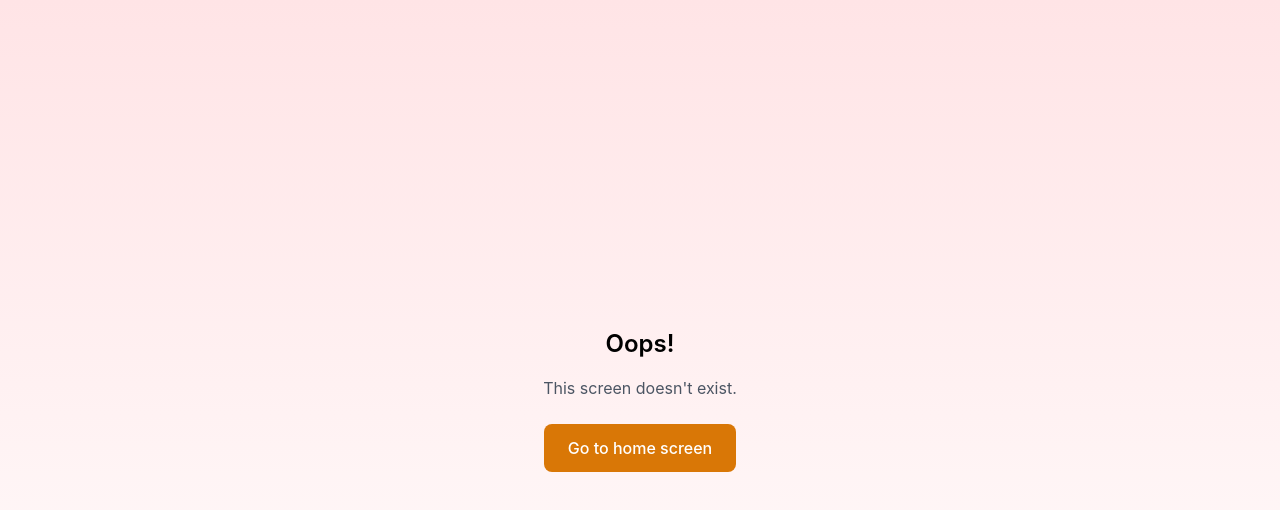
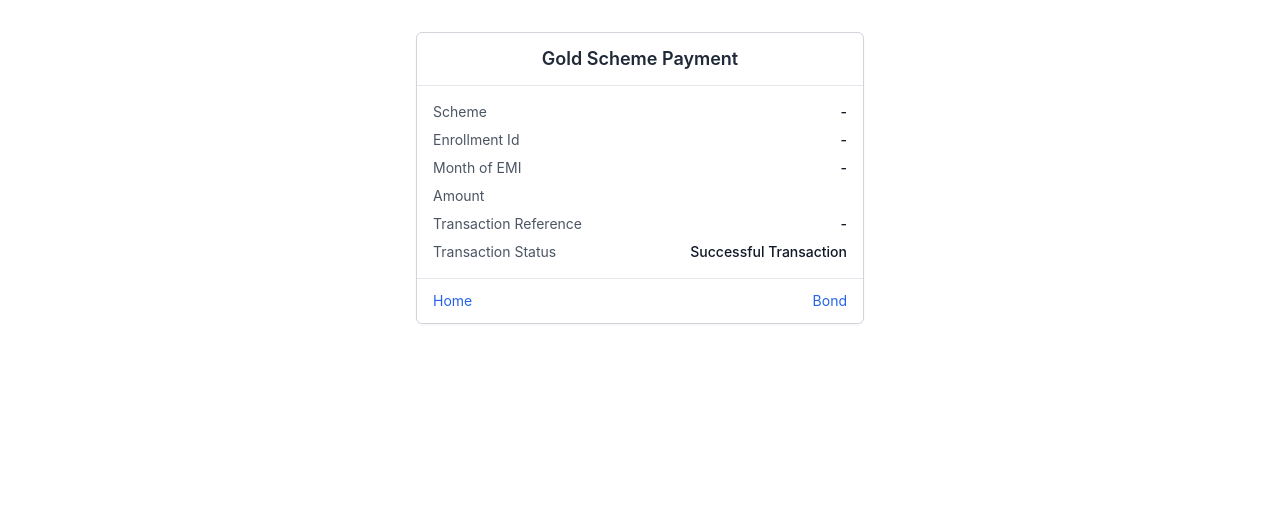
Before and after one commit to paramaguru-1593/kalyan_gss_ui, a React (Vite) app: page /payment-result in a window 1280 px wide. Shown: the top 510 px of the page. Built offline with nearby package versions, Linux system fonts and the light colour scheme.

Commit message:
working on bill desk redirection

```diff
--- a/src/App.jsx
+++ b/src/App.jsx
@@ -13,6 +13,7 @@ import ProfileEdit from "./pages/ProfileEdit";
 import SchemeDetails from "./pages/SchemeDetails";
 import Review from "./pages/Review";
 import Bond from "./pages/Bond";
+import PaymentSuccess from "./pages/PaymentSuccess";
 import UserDetails from "./pages/UserDetails";
 import NotFound from "./pages/NotFound";
 import Terms from "./pages/Terms";
@@ -50,6 +51,9 @@ export default function App() {
         <Route path="/personal-info" element={<PersonalInfo />} />
         <Route path="/review" element={<Review />} />
         <Route path="/bond" element={<Bond />} />
+        <Route path="/payment-success" element={<PaymentSuccess />} />
+        {/* Payment gateway callback URL */}
+        <Route path="/payment-result" element={<PaymentSuccess />} />
 
         {/* 404 */}
         <Route path="*" element={<NotFound />} />
--- a/src/api/apiEndPoints.js
+++ b/src/api/apiEndPoints.js
@@ -24,6 +24,7 @@ const ApiEndpoits = {
     profileCompleteness: "/profile-completeness",
     // customer ledger report (by enrollment no)
     getCustomerLedgerReport: "/externals/getCustomerLedgerReport",
+    paymentRequest: "/payment/request"
 }
 
 export default ApiEndpoits;
--- a/src/pages/EnrollCustomerInfo.jsx
+++ b/src/pages/EnrollCustomerInfo.jsx
@@ -1,7 +1,8 @@
 import { useState, useEffect } from "react";
 import { useNavigate, useLocation } from "react-router-dom";
 import { FaArrowLeft, FaCheckCircle } from "react-icons/fa";
-import { GET } from "../api/apiHelper";
+import axios from "axios";
+import { GET, POST } from "../api/apiHelper";
 import ApiEndpoints from "../api/apiEndPoints";
 
 /** @typedef {{ paymentAccepted?: boolean; paymentAcceptedMonth?: string | null; acceptanceReason?: string }} PaymentInfo */
@@ -82,10 +83,6 @@ export default function EnrollCustomerInfo() {
   }, [accountNo]);
 
   const handlePayAndRegister = async () => {
-    if (!email.trim()) {
-      setError("Email is required for payment. Update it in Profile if needed.");
-      return;
-    }
     if (!accountNo) {
       setError("Account number is missing. Please complete enrollment first.");
       return;
@@ -93,40 +90,24 @@ export default function EnrollCustomerInfo() {
     setError("");
     setLoading(true);
 
-    const dateStr = new Date().toISOString().slice(0, 10);
-    const transId = `TXN${Date.now()}${Math.random().toString(36).slice(2, 9)}`;
-    const amountStr = String(emiAmount || "0");
-    const channel = "Web";
+    try {
+      const res = await POST(ApiEndpoints.paymentRequest, {
+        scheme_enrollment_id: accountNo,
+        // amount: emiAmount,
+        amount: 1,
+        mobile: mobileNo,
+      });
+      console.log(res,'paymentres');
 
-    const params = {
-      Date: dateStr,
-      enrNo: String(accountNo),
-      amount: amountStr,
-      transId,
-      email: email.trim(),
-      channel,
-    };
-
-    const response = await GET(ApiEndpoints.confirmPayment, { params });
-    setLoading(false);
-
-    const isSuccess =
-      response?.status === 200 &&
-      response?.data?.data != null &&
-      response?.data?.error?.status !== 400;
-    if (isSuccess) {
-      const data = response.data.data;
-      const receiptId = (Array.isArray(data) ? data[0] : data)?.ReceiptID;
-      setPaymentSuccess({
-        receiptId: receiptId ?? transId,
-        message: response?.data?.error?.message || "Payment confirmed successfully.",
-      });
-    } else {
-      const errMsg =
-        response?.data?.error?.message ||
-        response?.data?.error?.description ||
-        "Payment confirmation failed. Please try again.";
-      setError(errMsg);
+      if (res?.data?.redirect_url) {
+        window.location.href = res.data.redirect_url;
+      } else {
+        setError("Payment request failed. Please try again.");
+      }
+    } catch (e) {
+      setError("Payment request failed. Please try again.");
+    } finally {
+      setLoading(false);
     }
   };
 
--- /dev/null
+++ b/src/pages/PaymentSuccess.jsx
@@ -0,0 +1,80 @@
+import { useLocation, useNavigate, useSearchParams } from "react-router-dom";
+
+function formatAmount(amount) {
+  const n = Number(amount);
+  if (!Number.isFinite(n)) return String(amount ?? "");
+  return n.toLocaleString("en-IN", { minimumFractionDigits: 1, maximumFractionDigits: 1 });
+}
+
+export default function PaymentSuccess() {
+  const navigate = useNavigate();
+  const location = useLocation();
+  const [searchParams] = useSearchParams();
+
+  const state = location.state || {};
+  let receipt = state.receipt;
+
+  if (!receipt) {
+    try {
+      const stored = localStorage.getItem("lastPaymentReceipt");
+      if (stored) receipt = JSON.parse(stored);
+    } catch (_) {}
+  }
+
+  const schemeType = receipt?.schemeType || "-";
+  const enrollmentId = receipt?.enrollmentId || "-";
+  const monthOfEmi = receipt?.monthOfEmi || "-";
+  const amount = receipt?.amount;
+  const transactionRef = receipt?.transactionRef || "-";
+  const statusFromQuery = searchParams.get("status");
+  const transactionStatus =
+    (statusFromQuery && statusFromQuery.toUpperCase()) ||
+    receipt?.transactionStatus ||
+    "Successful Transaction";
+
+  const goHome = () => navigate("/home", { replace: true });
+  const goBond = () => navigate("/bond", { state: receipt || {}, replace: true });
+
+  return (
+    <div className="min-h-screen bg-white flex flex-col">
+      <div className="flex-1 flex items-start justify-center px-4 py-8">
+        <div className="w-full max-w-md border border-gray-300 rounded-md shadow-sm">
+          <div className="px-4 py-3 border-b text-center">
+            <h1 className="text-lg font-semibold text-gray-800">Gold Scheme Payment</h1>
+          </div>
+
+          <div className="p-4">
+            <div className="grid grid-cols-2 gap-y-2 text-sm">
+              <div className="text-gray-600">Scheme</div>
+              <div className="text-gray-900 font-medium text-right">{schemeType}</div>
+
+              <div className="text-gray-600">Enrollment Id</div>
+              <div className="text-gray-900 font-medium text-right">{enrollmentId}</div>
+
+              <div className="text-gray-600">Month of EMI</div>
+              <div className="text-gray-900 font-medium text-right">{monthOfEmi}</div>
+
+              <div className="text-gray-600">Amount</div>
+              <div className="text-gray-900 font-medium text-right">{formatAmount(amount)}</div>
+
+              <div className="text-gray-600">Transaction Reference</div>
+              <div className="text-gray-900 font-medium text-right break-all">{transactionRef}</div>
+
+              <div className="text-gray-600">Transaction Status</div>
+              <div className="text-gray-900 font-medium text-right">{transactionStatus}</div>
+            </div>
+          </div>
+
+          <div className="flex items-center justify-between px-4 py-3 border-t text-sm">
+            <button onClick={goHome} className="text-blue-600 hover:underline">
+              Home
+            </button>
+            <button onClick={goBond} className="text-blue-600 hover:underline">
+              Bond
+            </button>
+          </div>
+        </div>
+      </div>
+    </div>
+  );
+}
--- a/src/pages/Review.jsx
+++ b/src/pages/Review.jsx
@@ -33,7 +33,6 @@ export default function Review() {
   const [modeOfPay, setModeOfPay] = useState("Online");
   const [paymentGateway, setPaymentGateway] = useState("");
   const [showProcessing, setShowProcessing] = useState(false);
-  const [showSuccess, setShowSuccess] = useState(false);
 
   const schemeType = params.schemeType || "DHAN SAMRIDDHI";
   const userId = params.userId || "";
@@ -83,7 +82,36 @@ export default function Review() {
 
     setTimeout(() => {
       setShowProcessing(false);
-      setShowSuccess(true);
+      const receipt = {
+        schemeType,
+        customerId,
+        enrollmentId,
+        monthOfEmi,
+        amount: amountPaid,
+        transactionRef,
+        transactionStatus: "Successful Transaction",
+        fullName: personalData.fullName,
+        mobileNumber: personalData.mobileNumber,
+        emailAddress: personalData.emailAddress,
+        modeOfPay,
+        paymentGateway,
+        joinDate: new Date().toISOString(),
+        userId,
+      };
+
+      try {
+        localStorage.setItem("lastPaymentReceipt", JSON.stringify(receipt));
+      } catch (_) {}
+
+      // Keep transaction history updated
+      try {
+        const stored = localStorage.getItem("transactions");
+        const current = stored ? JSON.parse(stored) : [];
+        const next = Array.isArray(current) ? [receipt, ...current] : [receipt];
+        localStorage.setItem("transactions", JSON.stringify(next));
+      } catch (_) {}
+
+      navigate("/payment-success", { state: { receipt }, replace: true });
     }, 2000);
   };
 
@@ -179,48 +207,6 @@ export default function Review() {
           </div>
         </div>
       )}
-
-      {/* Success: Review flow → Bond (receipt) or Home */}
-      {showSuccess && (
-        <div className="fixed inset-0 bg-black/60 flex items-center justify-center px-4">
-          <div className="bg-white rounded-xl p-6 max-w-sm w-full text-center">
-            <FaCheckCircle className="text-green-600 text-4xl mx-auto mb-4" />
-            <h3 className="font-semibold text-lg">
-              Payment Successful
-            </h3>
-            <p className="text-sm text-gray-500 mt-1">Confirm details → Make payment ✓</p>
-
-            <div className="mt-4 flex flex-col gap-2">
-              <button
-                onClick={() =>
-                  navigate("/bond", {
-                    state: {
-                      schemeType,
-                      customerId,
-                      enrollmentId,
-                      monthOfEmi,
-                      amount: amountPaid,
-                      transactionRef,
-                      fullName: personalData.fullName,
-                      mobileNumber: personalData.mobileNumber,
-                      emailAddress: personalData.emailAddress,
-                    },
-                  })
-                }
-                className="w-full bg-amber-600 text-white py-3 rounded-lg font-semibold hover:bg-amber-700"
-              >
-                View receipt (Bond)
-              </button>
-              <button
-                onClick={() => navigate("/home")}
-                className="w-full border border-gray-300 py-3 rounded-lg font-medium hover:bg-gray-50"
-              >
-                Home
-              </button>
-            </div>
-          </div>
-        </div>
-      )}
     </div>
   );
 }
```
Also changed, not shown: 1 other file (tests, documents, lock files or other folders).
